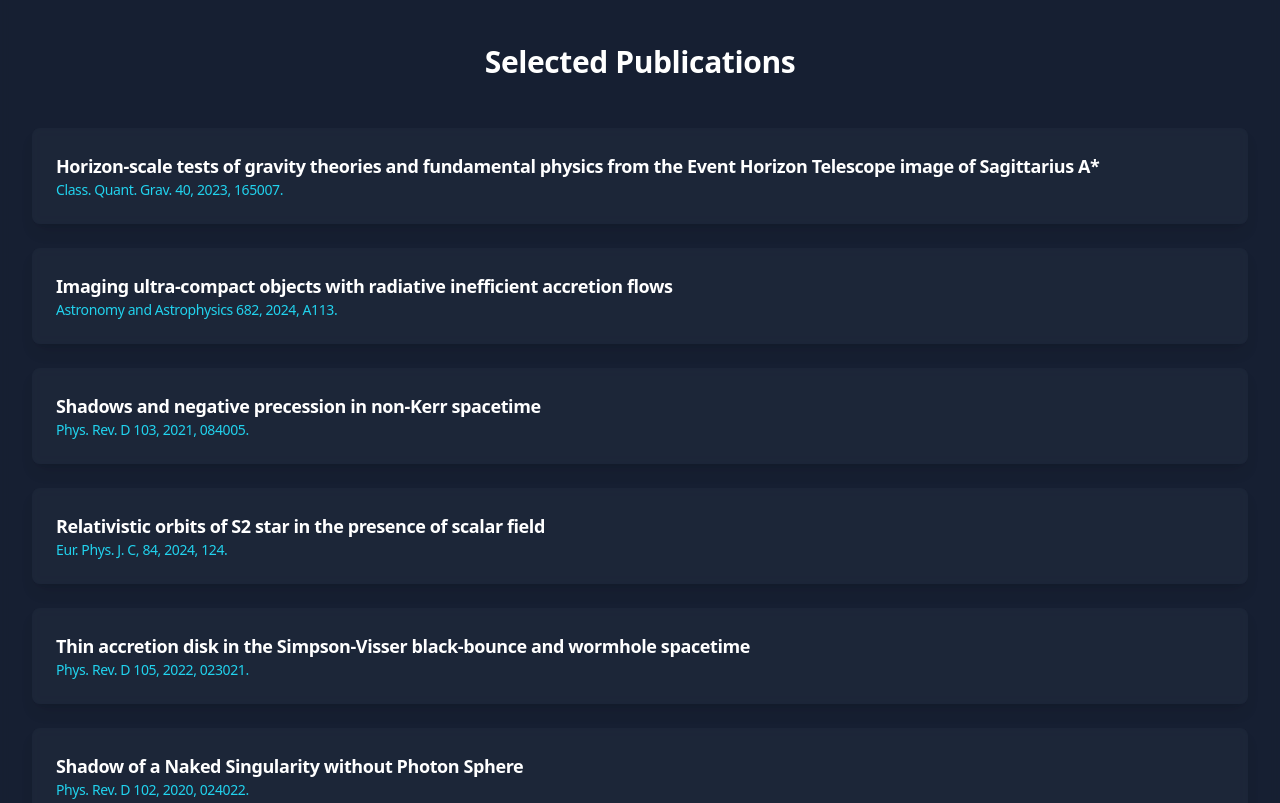
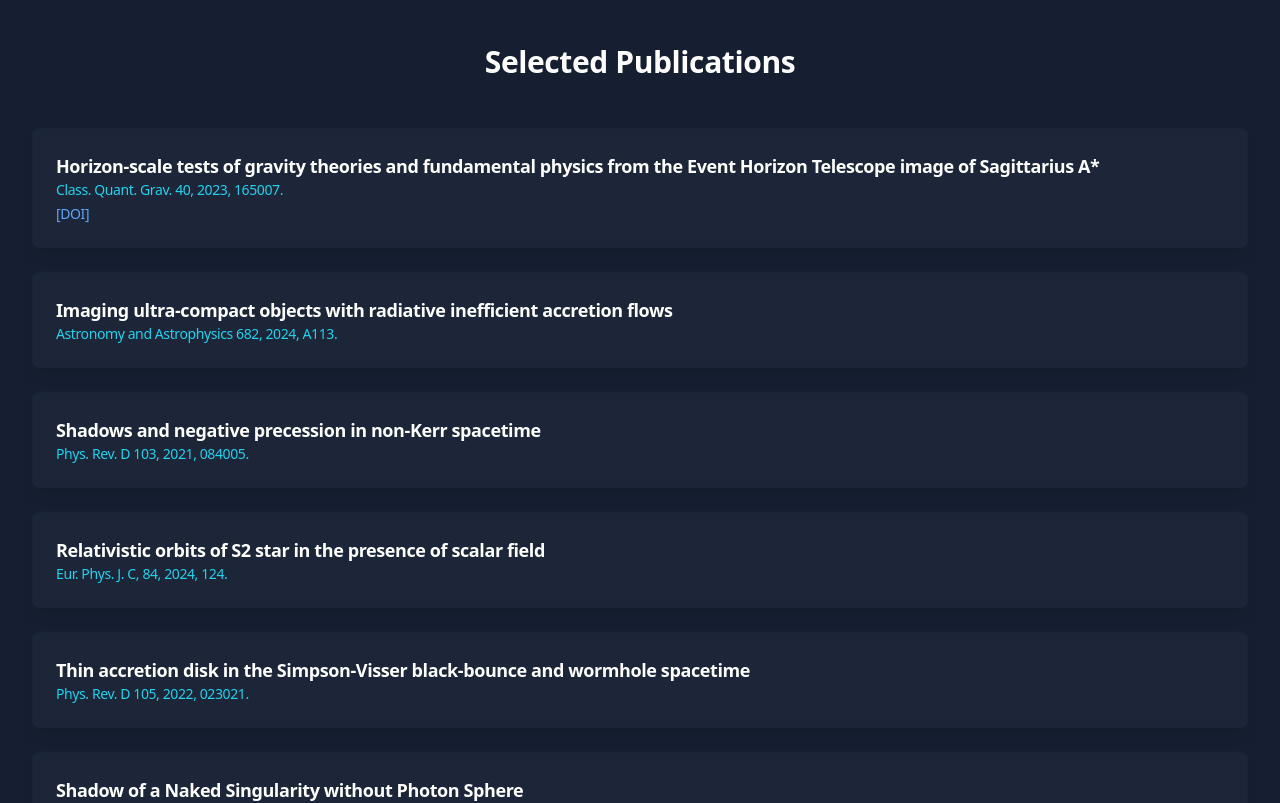
Before and after one commit to Parth-G-Bambhaniya/Parth-G-Bambhaniya.github.io, a React (Vite) app: page / in a window 1280 px wide. Shown: the part 2620-3423 px from the top of the page. Built offline with nearby package versions, Linux system fonts and the light colour scheme; some icons are missing.

Commit message:
Update App.jsx

```diff
--- a/src/App.jsx
+++ b/src/App.jsx
@@ -679,16 +679,55 @@ const MainPage = ({ setPage }) => {
                 </div>
             </AnimatedSection>
 
-            <SectionWithMoreButton id="publications" title="Selected Publications" onMoreClick={() => setPage('publications')}>
+           <SectionWithMoreButton
+  id="publications"
+  title="Selected Publications"
+  onMoreClick={() => setPage('publications')}
+>
   <div className="space-y-6">
     {publicationsPreview.map((pub, index) => (
-                        <motion.div key={index} className="bg-slate-800/70 backdrop-blur-sm p-6 rounded-lg shadow-lg transition-shadow duration-300 hover:shadow-cyan-500/20" initial={{ opacity: 0, x: -50 }} whileInView={{ opacity: 1, x: 0 }} viewport={{ once: true, amount: 0.5 }} transition={{ duration: 0.5, delay: index * 0.1 }}>
+      <motion.div
+        key={index}
+        className="bg-slate-800/70 backdrop-blur-sm p-6 rounded-lg shadow-lg transition-shadow duration-300 hover:shadow-cyan-500/20"
+        initial={{ opacity: 0, x: -50 }}
+        whileInView={{ opacity: 1, x: 0 }}
+        viewport={{ once: true, amount: 0.5 }}
+        transition={{ duration: 0.5, delay: index * 0.1 }}
+      >
         <h3 className="font-semibold text-white text-lg">{pub.title}</h3>
         <p className="text-cyan-400 text-sm">{pub.journal}</p>
+
+        {/* --- Add DOI or arXiv link below --- */}
+        {pub.doi && (
+          <p className="text-sm text-gray-300 mt-1">
+            <a
+              href={`https://doi.org/${pub.doi}`}
+              target="_blank"
+              rel="noopener noreferrer"
+              className="text-blue-400 hover:text-blue-500 hover:underline"
+            >
+              [DOI]
+            </a>
+          </p>
+        )}
+
+        {pub.journal?.includes("arXiv") && (
+          <p className="text-sm text-gray-300 mt-1">
+            <a
+              href={`https://arxiv.org/abs/${pub.journal.match(/\d{4}\.\d{5}/)?.[0] || ""}`}
+              target="_blank"
+              rel="noopener noreferrer"
+              className="text-blue-400 hover:text-blue-500 hover:underline"
+            >
+              [View on arXiv]
+            </a>
+          </p>
+        )}
       </motion.div>
     ))}
   </div>
 </SectionWithMoreButton>
+
 
             <SectionWithMoreButton id="achievements" title="Notable Achievements" onMoreClick={() => setPage('achievements')}>
                  <div className="grid md:grid-cols-2 gap-6">
```
Lines whose indentation alone changed are shown as unchanged.
